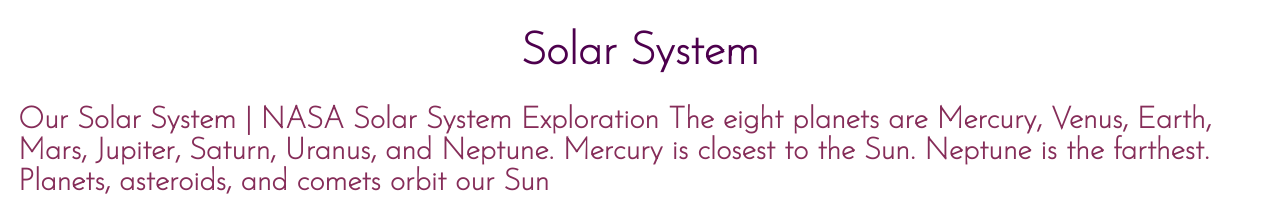
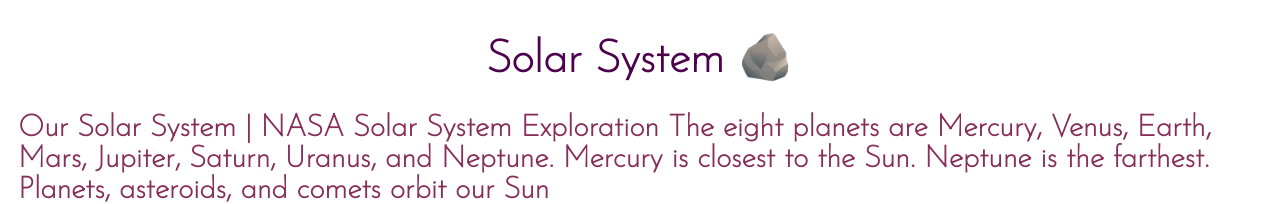
Before and after one commit to chandrajyoti123/practice, a plain HTML site: page index.html in a window 1280 px wide. Shown: the top 204 px of the page. Drawn offline with Linux system fonts and the light colour scheme.

Commit message:
image added

```diff
--- a/index.html
+++ b/index.html
@@ -74,7 +74,7 @@
 </style>
 
 <body>
-    <h1 class="head">Solar System</h1>
+    <h1 class="head">Solar System 🪨</h1>
     <p class="para">
         Our Solar System | NASA Solar System Exploration
         The eight planets are Mercury, Venus, Earth, Mars, Jupiter, Saturn, Uranus, and Neptune. Mercury is closest to
```
